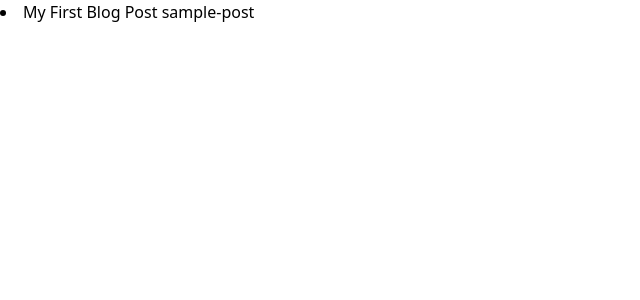
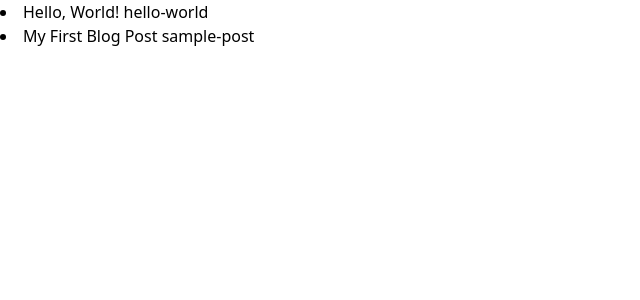
Before and after one commit to HameezExE/md-blog, a Next.js app: page / in a window 1280 px wide. Shown: the top 300 px of the page, without its empty margins (0-640 px from the left). Built offline with nearby package versions, Linux system fonts and the light colour scheme.

Commit message:
Cache revalidation to fetch new posts

```diff
--- /dev/null
+++ b/posts/hello-world.md
@@ -0,0 +1,20 @@
+---
+title: "Hello, World!"
+date: "2024-12-29"
+author: "Hameez"
+description: "My first post on this personal blog."
+---
+
+# Hello, World!
+
+Welcome to my blog! This is my very first post. 🎉
+
+## Why I Started This Blog
+
+I created this blog to share my thoughts, projects, and experiences as I continue my journey in tech and beyond. Whether it's about coding, design, or life lessons, you'll find it all here.
+
+## What's Next?
+
+Stay tuned for tutorials, tips, and stories from my learning experiences. I hope this blog becomes a space where we can learn and grow together.
+
+Thanks for stopping by, and see you in the next post! 😊
--- a/src/app/page.tsx
+++ b/src/app/page.tsx
@@ -1,16 +1,18 @@
-import { getAllPosts } from "./lib/posts";
+import { getAllPosts } from "../lib/posts";
 
-export default function Blog() {
-  const posts = getAllPosts();
+export default async function Blog() {
+  const posts = await getAllPosts();
+
   return (
     <div>
-      {posts.map((post) => {
-        return (
-          <li key={post.slug}>
-            {post.title} {post.slug}
-          </li>
-        );
-      })}
+      {posts.map((post) => (
+        <li key={post.slug}>
+          {post.title} {post.slug}
+        </li>
+      ))}
     </div>
   );
 }
+
+export const revalidate = 3;
+// Change to a higher value in production
--- a/src/app/post/[slug]/page.tsx
+++ b/src/app/post/[slug]/page.tsx
@@ -1,4 +1,4 @@
-import { getAllPosts } from "@/app/lib/posts";
+import { getAllPosts } from "@/lib/posts";
 import { remark } from "remark";
 import html from "remark-html";
 import { notFound } from "next/navigation";
```
Also changed, not shown: src/lib/posts.ts (renamed from src/app/lib/posts.ts).
